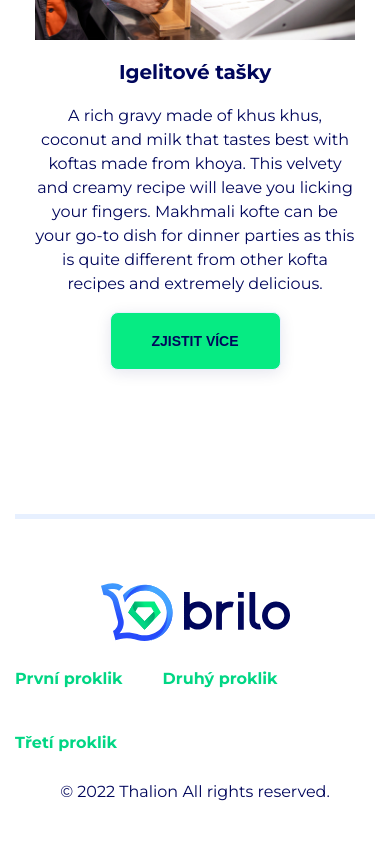
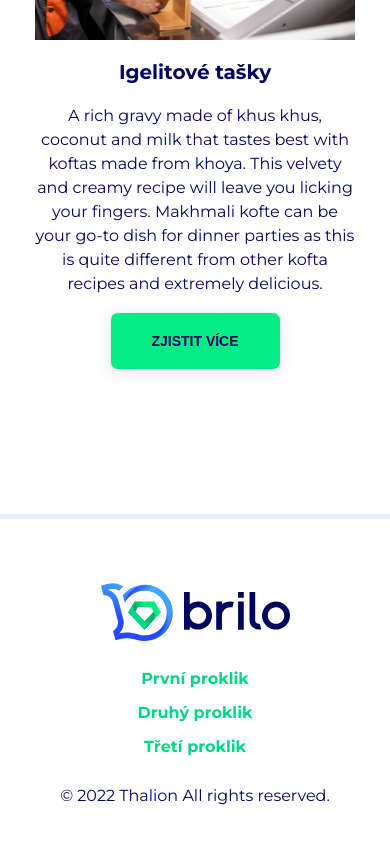
Before and after one commit to PGE77/Brilo-react, a React (Create React App) app: page / in a window 390 px wide. Shown: the part 10294-11138 px from the top of the page. Built offline with nearby package versions, Linux system fonts and the light colour scheme.

Commit message:
Oprava responzivity

```diff
--- a/src/pages/Home.css
+++ b/src/pages/Home.css
@@ -114,7 +114,6 @@
 }
 .section-services .container-card {
   padding-bottom: 112px;
-  border-bottom: 5px solid var(--first-color);
 }
 .section-services .container-card .container-card-flex {
   display: flex;
@@ -163,6 +162,7 @@
   width: 100%;
   margin: 0px auto;
   padding: 64px 15px;
+  border-top: 5px solid var(--first-color);
 }
 .section-footer .footer-flex {
   display: flex;
@@ -191,6 +191,14 @@
   flex-wrap: wrap;
   gap: 40px;
 }
+@media screen and (max-width: 1024px) {
+  .section-footer .footer-flex .flex-footer-links {
+    flex-direction: column;
+    justify-content: center;
+    align-items: center;
+    gap: 10px;
+  }
+}
 .section-footer .footer-flex .flex-footer-links a {
   font-size: 16px;
   line-height: 24px;
--- a/src/pages/Home.scss
+++ b/src/pages/Home.scss
@@ -171,7 +171,7 @@
 
     .container-card {
         padding-bottom: 112px;
-        border-bottom: 5px solid var(--first-color);
+
 
         .container-card-flex {
 
@@ -239,7 +239,7 @@
     width: 100%;
     margin: 0px auto;
     padding: 64px 15px;
-
+    border-top: 5px solid var(--first-color);
     .footer-flex {
         display: flex;
         flex-direction: row;
@@ -269,6 +269,14 @@
             flex-direction: row;
             flex-wrap: wrap;
             gap: 40px;
+            @media screen and (max-width:1024px) {
+
+                flex-direction: column;
+                justify-content: center;
+                align-items: center;
+                gap: 10px;
+
+            }
 
             a {
                 font-size: 16px;
```
Also changed, not shown: 1 other file (tests, documents, lock files or other folders).
